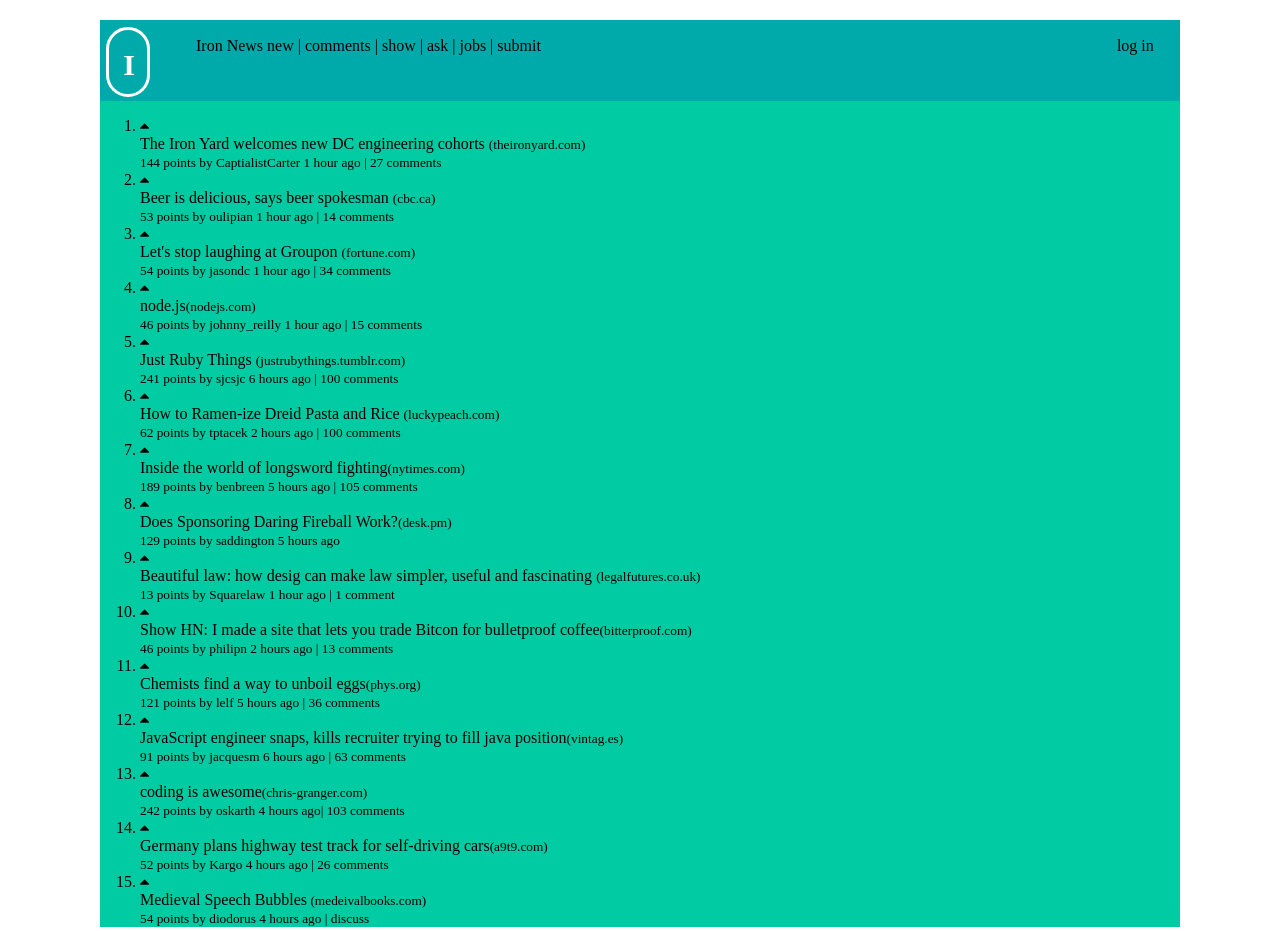
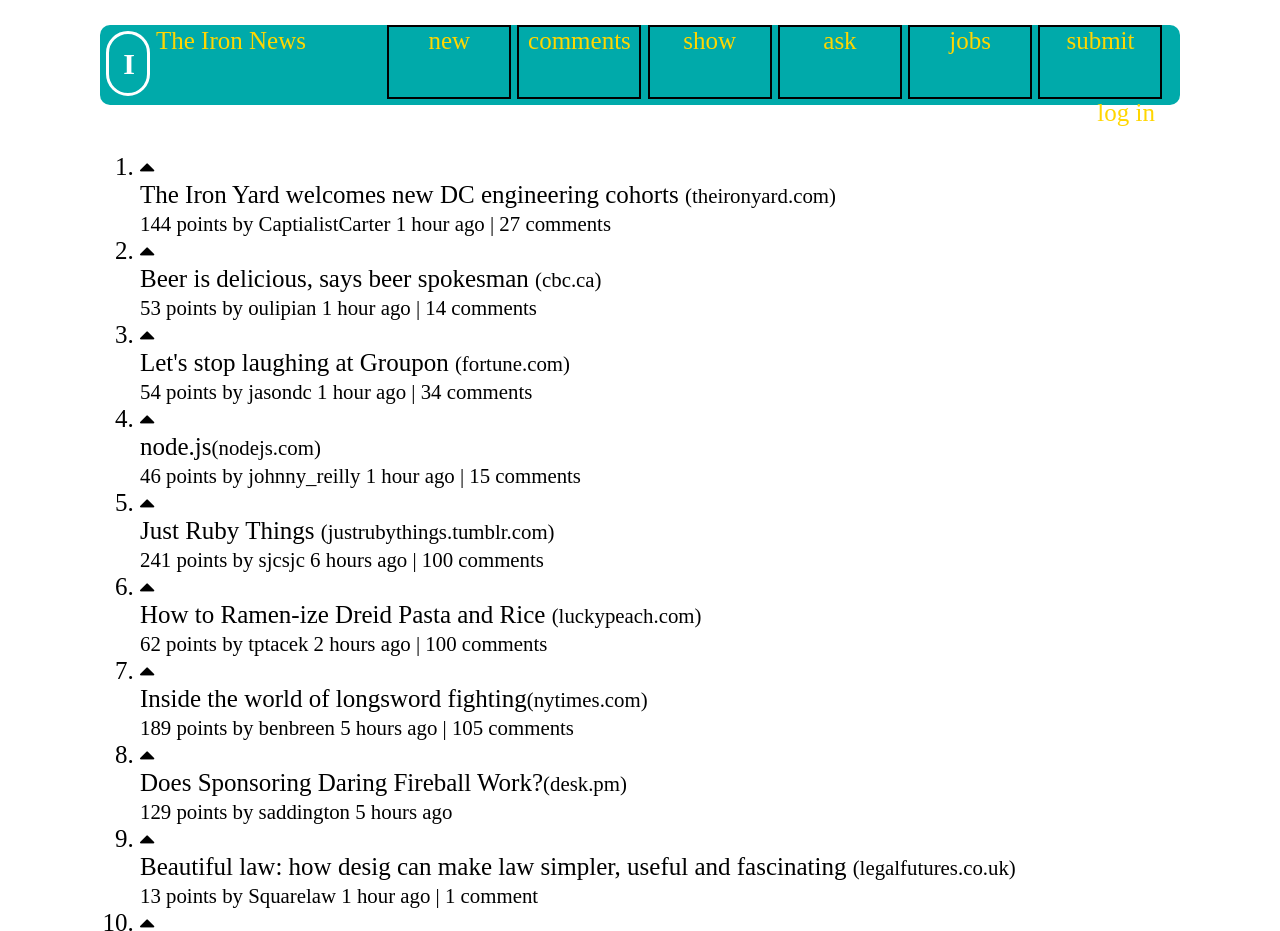
Before and after one commit to dpip/Iron-News, a website: page index.html in a window 1280 px wide. Shown: the top 931 px of the page. Drawn offline with Linux system fonts and the light colour scheme; files whose address does not match are found by name.

Commit message:
tweaks & JS linked

```diff
--- a/assets/css/index.css
+++ b/assets/css/index.css
@@ -1,5 +1,13 @@
 html {
   background-color: white;
+}
+
+body{
+    margin-top:20px;
+    margin-bottom:20px;
+    margin-left:100px;
+    margin-right:100px;
+    /*background-color: rgb(0, 203, 162);*/
 }
 
 #logo {
@@ -11,7 +19,7 @@ html {
         height: 46px;
         width: 36px;
         padding-left: 2px;
-        padding-top: 18px;
+        padding-top: 13px;
         border-style: solid;
         border-width: 3px;
         border-color: white;
@@ -20,22 +28,36 @@ html {
 }
 
 header {
-  padding-top: 1px;
+  /*padding-top: 1px;*/
   height: 80px;
   background-color: rgb(0, 170, 170);
+  font-size: 25px;
+  cursor: pointer;
+  color: rgb(255, 214, 0);
+  border-radius: 10px;
 }
 
-body{
-    margin-top:20px;
-    margin-bottom:20px;
-    margin-left:100px;
-    margin-right:100px;
-    background-color: rgb(0, 203, 162);
+#titleWrap {
+  padding-top: 2em;
+  margin-right: 1em;
+}
+.optionWrap {
+  margin-left: 2em;
+}
+.optionTabs {
+  height: 70px;
+  width: 120px;
+  border: 2px solid black;
+  text-align: center;
+}
+ol {
+  margin-top: 5%;
+  color: black;
 }
 
 .logIn {
-  margin-left: 36em;
   float: right;
+  margin-right: 1em;
 }
 
 .icon {
@@ -44,20 +66,17 @@ body{
 
 h1 {
   display: inline-block;
+  border-style: solid;
 }
 
 nav {
-  display: inline-block;
+  width: 100%;
  }
 
-nav ul li {
+ul li {
   display: inline-block;
+
 }
-
-
-h1 {
-   border-style: solid;
-  }
 
 #line header {
   color: white;
--- a/index.html
+++ b/index.html
@@ -11,18 +11,20 @@
       <div id="logo"> I </div>
             <nav>
                   <ul>
-                      <li>Iron News</li>
-                      <li>new</li> |
-                      <li>comments</li> |
-                      <li>show</li> |
-                      <li>ask</li> |
-                      <li>jobs</li> |
-                      <li>submit</li>
+                      <li><span id="titleWrap"> The Iron News</span></li>
+                      <span class = "optionWrap">
+                      <li><div class="optionTabs">new</div></li>
+                      <li><div class="optionTabs">comments</div></li>
+                      <li><div class="optionTabs">show</div></li>
+                      <li><div class="optionTabs">ask</div></li>
+                      <li><div class="optionTabs">jobs</div></li>
+                      <li><div class="optionTabs">submit</div></li>
+                      <span/>
                       <div class = "logIn">log in</div>
                   </ul>
             </nav>
-      </header>
-
+      </headedr>
+      <div class ="wrapper">
       <ol>
         <li> <i class="fa fa-caret-up" class="arrowClick"></i> <div class="ipsums">The Iron Yard welcomes new DC engineering cohorts <small>(theironyard.com)</small></div></li>
             <span><small>144 points by CaptialistCarter 1 hour ago | 27 comments</small></span>
@@ -55,7 +57,7 @@
         <li> <i class="fa fa-caret-up" class="arrowClick"></i> <div class="ipsums">Medieval Speech Bubbles<small> (medeivalbooks.com)</small></div></li>
             <span><small>54 points by diodorus 4 hours ago | discuss</small></span>
       </ol>
-
+    </div>
     <script type="text/javascript" src="./bower_components/jquery/dist/jquery.js"></script>
     <script type="text/javascript" src="/Users/macbook/Desktop/TIY-Assignments/iron-news/assets/news.js"></script>
   </body>
```
Also changed, not shown: assets/news.js (line endings or trailing spaces).
